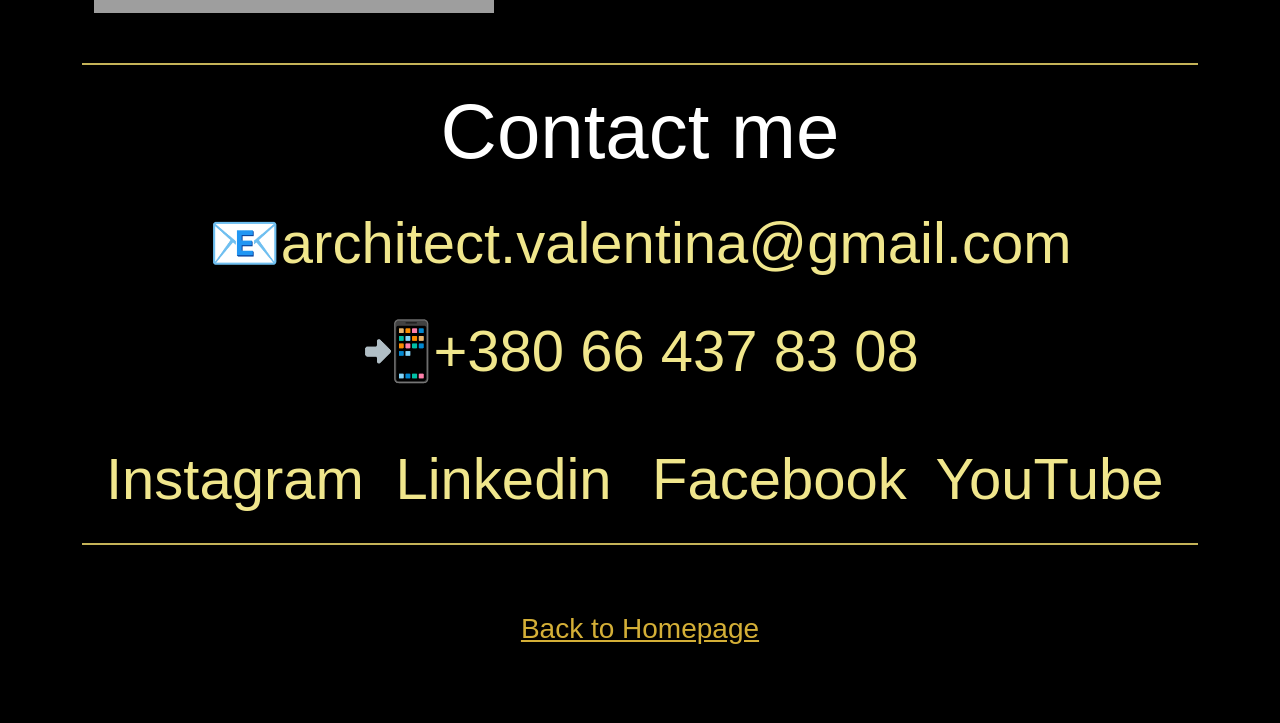
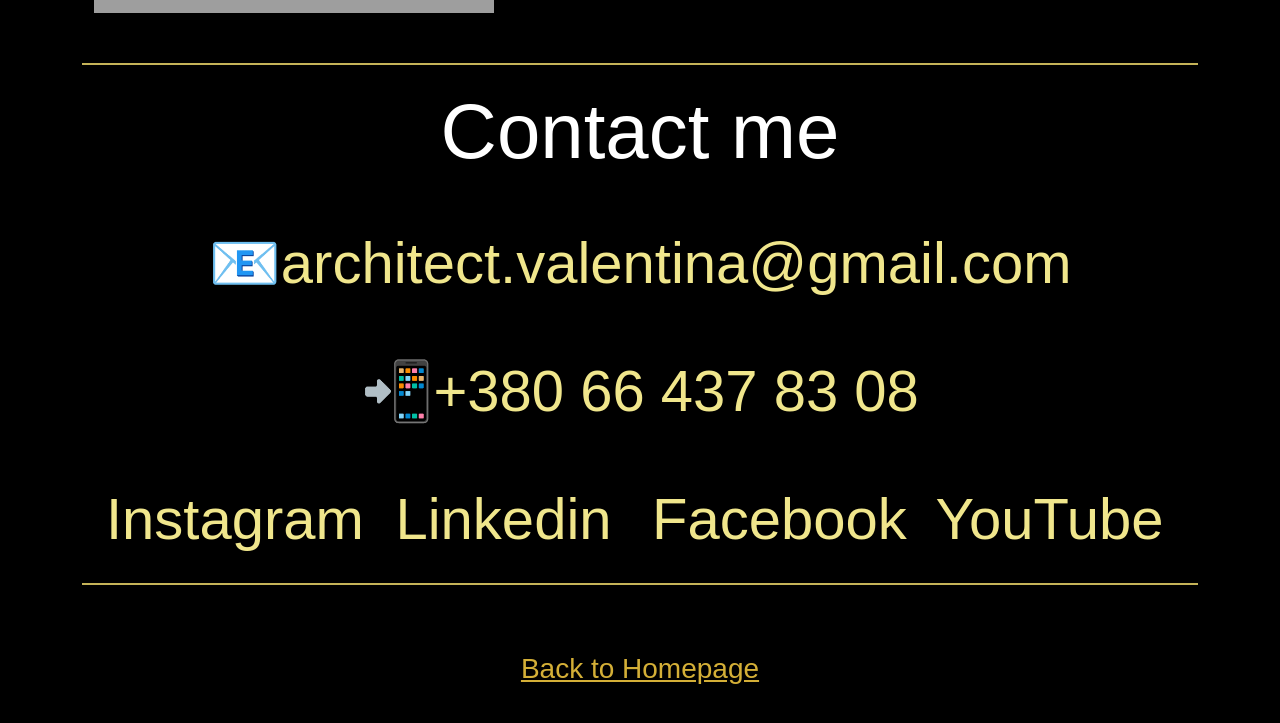
Before and after one commit to valentinka-rapunzel/portfolio-architect, a plain HTML site: page about.html in a window 1280 px wide. Shown: the part 2992-3715 px from the top of the page. Drawn offline with nearby package versions, Linux system fonts and the light colour scheme; grey boxes are pictures that could not be loaded; a web font is replaced by a local one.

Commit message:
Added a grid to the contact section

```diff
--- a/about.html
+++ b/about.html
@@ -271,18 +271,26 @@
       <section class="about-me-contact-section" id="contact-me">
         <div class="container text-container-2">
           <h2 class="about-me-contact-me-h2">Contact me</h2>
+          <div class="row">
+            <div class="col-md">
               <a
                 class="email"
                 href="mailto:architect.valentina@gmail.com"
                 title="Email to Valentina Liubchenko"
                 >📧architect.valentina@gmail.com</a
               >
+            </div>
+          </div>
+          <div class="row">
+            <div class="col-md">
               <a
                 class="phone"
                 href="tel:+380 66 437 83 08"
                 title="call Valentina Liubchenko"
                 >📲+380 66 437 83 08</a
               >
+            </div>
+          </div>
           <div class="container">
             <div class="row">
               <div class="col-md-3">
```
Lines whose indentation alone changed are shown as unchanged.
